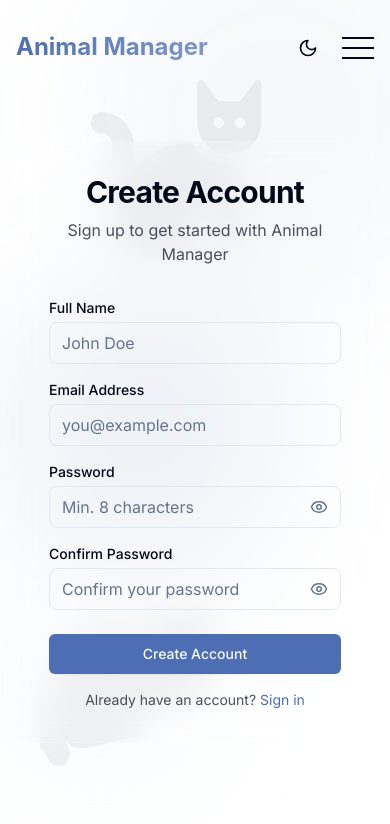
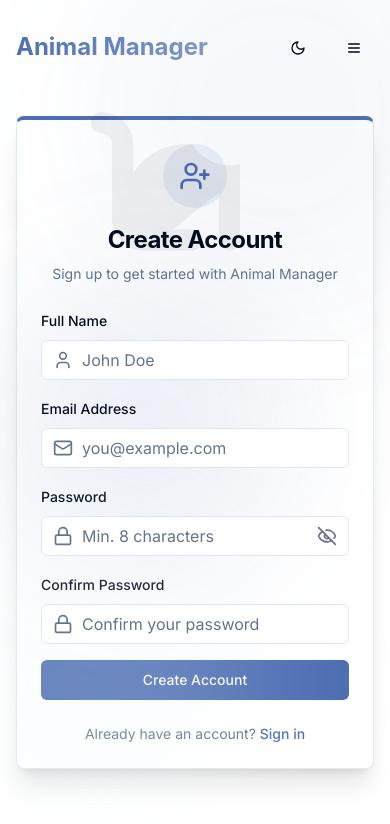
Before and after one commit to nyainda/animal-haven-manager, a React (Vite) app: page /register in a window 390 px wide. Shown: the top 824 px of the page. Built offline with nearby package versions, Linux system fonts and the light colour scheme.

Commit message:
Improve UI for small screens
Improve the look and feel of the menu bar on small screens and enhance the login and register pages.

```diff
--- a/package.json
+++ b/package.json
@@ -46,6 +46,7 @@
     "cmdk": "^1.0.0",
     "date-fns": "^4.1.0",
     "embla-carousel-react": "^8.3.0",
+    "framer-motion": "^12.4.10",
     "input-otp": "^1.2.4",
     "lucide-react": "^0.462.0",
     "next-themes": "^0.3.0",
--- a/src/components/Navbar.tsx
+++ b/src/components/Navbar.tsx
@@ -2,8 +2,10 @@
 import React, { useState, useEffect } from 'react';
 import { Link, useLocation } from 'react-router-dom';
 import { cn } from '@/lib/utils';
-import { Moon, Sun } from 'lucide-react';
+import { Moon, Sun, Menu, X, ChevronRight } from 'lucide-react';
 import { useTheme } from '../contexts/ThemeContext';
+import { Button } from '@/components/ui/button';
+import { motion, AnimatePresence } from 'framer-motion';
 
 const Navbar: React.FC = () => {
   const [scrolled, setScrolled] = useState(false);
@@ -37,7 +39,7 @@ const Navbar: React.FC = () => {
     <header
       className={cn(
         "fixed top-0 left-0 right-0 z-50 transition-all duration-300 w-full py-4",
-        scrolled ? "bg-card/80 backdrop-blur-lg shadow-sm" : "bg-transparent"
+        scrolled ? "bg-card/90 backdrop-blur-lg shadow-sm" : "bg-transparent"
       )}
     >
       <div className="container mx-auto px-4">
@@ -54,9 +56,11 @@ const Navbar: React.FC = () => {
             <NavLink href="/#features" active={false}>Features</NavLink>
             <NavLink href="/login" active={location.pathname === "/login"}>Login</NavLink>
             <NavLink href="/register" active={location.pathname === "/register"}>Register</NavLink>
-            <button
+            <Button
+              variant="ghost"
+              size="icon"
               onClick={toggleTheme}
-              className="p-2 rounded-full hover:bg-muted"
+              className="rounded-full"
               aria-label="Toggle theme"
             >
               {theme === 'dark' ? (
@@ -64,14 +68,16 @@ const Navbar: React.FC = () => {
               ) : (
                 <Moon className="h-5 w-5" />
               )}
-            </button>
+            </Button>
           </nav>
 
           {/* Mobile menu button */}
           <div className="md:hidden flex items-center space-x-4">
-            <button
+            <Button
+              variant="ghost"
+              size="icon"
               onClick={toggleTheme}
-              className="p-2 rounded-full hover:bg-muted"
+              className="rounded-full"
               aria-label="Toggle theme"
             >
               {theme === 'dark' ? (
@@ -79,43 +85,43 @@ const Navbar: React.FC = () => {
               ) : (
                 <Moon className="h-5 w-5" />
               )}
-            </button>
+            </Button>
 
-            <button
-              className="flex items-center"
+            <Button
+              variant="ghost"
+              size="icon"
               onClick={toggleMenu}
               aria-label={isMenuOpen ? "Close menu" : "Open menu"}
+              className="text-foreground"
             >
-              <div className="space-y-2">
-                <span className={cn(
-                  "block w-8 h-0.5 bg-foreground transition-all duration-300",
-                  isMenuOpen && "translate-y-2.5 rotate-45"
-                )}></span>
-                <span className={cn(
-                  "block w-8 h-0.5 bg-foreground transition-all duration-300",
-                  isMenuOpen && "opacity-0"
-                )}></span>
-                <span className={cn(
-                  "block w-8 h-0.5 bg-foreground transition-all duration-300",
-                  isMenuOpen && "-translate-y-2.5 -rotate-45"
-                )}></span>
-              </div>
-            </button>
+              {isMenuOpen ? (
+                <X className="h-6 w-6" />
+              ) : (
+                <Menu className="h-6 w-6" />
+              )}
+            </Button>
           </div>
         </div>
 
-        {/* Mobile navigation */}
-        <div className={cn(
-          "md:hidden transition-all duration-300 ease-in-out overflow-hidden",
-          isMenuOpen ? "max-h-60 opacity-100 pt-4" : "max-h-0 opacity-0"
-        )}>
-          <div className="flex flex-col space-y-4 pb-4">
-            <MobileNavLink href="/" active={location.pathname === "/"}>Home</MobileNavLink>
-            <MobileNavLink href="/#features" active={false}>Features</MobileNavLink>
-            <MobileNavLink href="/login" active={location.pathname === "/login"}>Login</MobileNavLink>
-            <MobileNavLink href="/register" active={location.pathname === "/register"}>Register</MobileNavLink>
-          </div>
-        </div>
+        {/* Mobile navigation - improved with animation */}
+        <AnimatePresence>
+          {isMenuOpen && (
+            <motion.div
+              initial={{ opacity: 0, height: 0 }}
+              animate={{ opacity: 1, height: 'auto' }}
+              exit={{ opacity: 0, height: 0 }}
+              transition={{ duration: 0.3 }}
+              className="md:hidden bg-card/90 backdrop-blur-lg rounded-lg mt-4 shadow-lg overflow-hidden"
+            >
+              <div className="py-3 px-4">
+                <MobileNavLink href="/" active={location.pathname === "/"}>Home</MobileNavLink>
+                <MobileNavLink href="/#features" active={false}>Features</MobileNavLink>
+                <MobileNavLink href="/login" active={location.pathname === "/login"}>Login</MobileNavLink>
+                <MobileNavLink href="/register" active={location.pathname === "/register"}>Register</MobileNavLink>
+              </div>
+            </motion.div>
+          )}
+        </AnimatePresence>
       </div>
     </header>
   );
@@ -138,7 +144,7 @@ const NavLink: React.FC<{ href: string; active: boolean; children: React.ReactNo
   );
 };
 
-// Mobile NavLink component
+// Mobile NavLink component - improved with better styling
 const MobileNavLink: React.FC<{ href: string; active: boolean; children: React.ReactNode }> = ({
   href, active, children
 }) => {
@@ -146,11 +152,14 @@ const MobileNavLink: React.FC<{ href: string; active: boolean; children: React.R
     <Link
       to={href}
       className={cn(
-        "block py-2 text-base font-medium transition-colors",
-        active ? "text-primary" : "text-foreground/80 hover:text-foreground"
+        "flex items-center justify-between py-3 px-2 my-1 rounded-md text-base font-medium transition-all",
+        active
+          ? "bg-primary/10 text-primary"
+          : "text-foreground/80 hover:text-foreground hover:bg-muted"
       )}
     >
-      {children}
+      <span>{children}</span>
+      <ChevronRight className="h-4 w-4 opacity-70" />
     </Link>
   );
 };
--- a/src/pages/Login.tsx
+++ b/src/pages/Login.tsx
@@ -1,6 +1,6 @@
-
-import React, { useState } from 'react';
+import React from 'react';
 import { Link } from 'react-router-dom';
+import { User, Lock, Mail, Eye, EyeOff } from 'lucide-react';
 import AuthForm from '@/components/AuthForm';
 import { useAuth } from '@/contexts/AuthContext';
 import Navbar from '@/components/Navbar';
--- a/src/pages/Register.tsx
+++ b/src/pages/Register.tsx
@@ -1,15 +1,69 @@
 
-import React from 'react';
+import React, { useState } from 'react';
 import { Link } from 'react-router-dom';
-import AuthForm from '@/components/AuthForm';
+import { User, Lock, Mail, UserPlus, Eye, EyeOff, AlertCircle } from 'lucide-react';
 import { useAuth } from '@/contexts/AuthContext';
 import Navbar from '@/components/Navbar';
+import {
+  Card,
+  CardContent,
+  CardFooter,
+  CardHeader,
+  CardTitle,
+  CardDescription
+} from '@/components/ui/card';
+import { Input } from '@/components/ui/input';
+import { Button } from '@/components/ui/button';
+import { Label } from '@/components/ui/label';
 
 const Register = () => {
   const { register, loading, error } = useAuth();
+  const [name, setName] = useState('');
+  const [email, setEmail] = useState('');
+  const [password, setPassword] = useState('');
+  const [confirmPassword, setConfirmPassword] = useState('');
+  const [showPassword, setShowPassword] = useState(false);
+  const [formErrors, setFormErrors] = useState<Record<string, string>>({});
 
-  const handleSubmit = (data: any) => {
-    register(data.name, data.email, data.password);
+  const validate = () => {
+    const errors: Record<string, string> = {};
+
+    if (!name) {
+      errors.name = 'Full name is required';
+    }
+
+    if (!email) {
+      errors.email = 'Email is required';
+    } else if (!/\S+@\S+\.\S+/.test(email)) {
+      errors.email = 'Email is invalid';
+    }
+
+    if (!password) {
+      errors.password = 'Password is required';
+    } else if (password.length < 8) {
+      errors.password = 'Password must be at least 8 characters';
+    } else if (!/\d/.test(password)) {
+      errors.password = 'Password must contain at least one number';
+    } else if (!/[!@#$%^&*]/.test(password)) {
+      errors.password = 'Password must contain at least one special character';
+    }
+
+    if (!confirmPassword) {
+      errors.confirmPassword = 'Please confirm your password';
+    } else if (password !== confirmPassword) {
+      errors.confirmPassword = 'Passwords do not match';
+    }
+
+    setFormErrors(errors);
+    return Object.keys(errors).length === 0;
+  };
+
+  const handleSubmit = (e: React.FormEvent) => {
+    e.preventDefault();
+
+    if (validate()) {
+      register(name, email, password);
+    }
   };
 
   return (
@@ -26,40 +80,135 @@ const Register = () => {
           {/* Animal silhouettes */}
           <div className="absolute top-20 left-20 w-48 h-48 opacity-5">
             <svg xmlns="http://www.w3.org/2000/svg" viewBox="0 0 576 512" fill="currentColor">
-              <path d="M320 192h17.1c22.1 38.3 63.5 64 110.9 64c11 0 21.8-1.4 32-4v4 32V480c0 17.7-14.3 32-32 32s-32-14.3-32-32V339.2L280 448h56c17.7 0 32 14.3 32 32s-14.3 32-32 32H192c-53 0-96-43-96-96V192.5c0-16.1-12-29.8-28-31.8l-7.9-1c-17.5-2.2-30-18.2-27.8-35.7s18.2-30 35.7-27.8l7.9 1c48 6 84.1 46.8 84.1 95.3v85.3c34.4-51.7 93.2-85.8 160-85.8zm160 26.5v0c-10 3.5-20.8 5.5-32 5.5c-28.4 0-54-12.4-71.6-32h0c-3.7-4.1-7-8.5-9.9-13.2C357.3 164 352 146.6 352 128v0V32 12 10.7C352 4.8 356.7 .1 362.6 0h.2c3.3 0 6.4 1.6 8.4 4.2l0 .1L384 21.3l27.2 36.3L416 64h64l4.8-6.4L512 21.3 524.8 4.3l0-.1c2-2.6 5.1-4.2 8.4-4.2h.2C539.3 .1 544 4.8 544 10.7V12 32v96c0 17.3-4.6 33.6-12.6 47.6c-11.3 19.8-29.6 35.2-51.4 42.9zM432 128a16 16 0 1 0 -32 0 16 16 0 1 0 32 0zm48 16a16 16 0 1 0 0-32 16 16 0 1 0 0 32z" />
-            </svg>
-          </div>
-
-          <div className="absolute bottom-10 left-10 w-48 h-48 opacity-5">
-            <svg xmlns="http://www.w3.org/2000/svg" viewBox="0 0 576 512" fill="currentColor">
-              <path d="M528.3 61.3c-11.4-42.7-55.3-68-98-56.6L414.9 8.8C397.8 13.4 387.7 31 392.3 48l2.3 8.6c2.8 10.6-3.2 21.5-13.8 24.3L316 94.5c-10.6 2.8-21.5-3.2-24.3-13.8l-2.3-8.6C282.9 54.7 265.2 44.7 248.2 49.2L109.7 82.7C67 94.1 41.7 138 53.1 180.7l8.6 32-177.7 47.4C-118.5 294.6-142.4 321-132.7 339l23.9 44.8c6.5 12.1 18.7 20.1 32.8 20.5c6.3 .2 12.5-1.2 18.2-4c7.6-3.7 15.9-5.8 24.2-5.8c19.9 0 37.4 10.8 46.9 27l14.1 24.8c5.7 10 16.3 16.2 27.8 16.2c3.8 0 7.4-.7 11-2c19-7.1 29-28 22-47L33.2 311.9 51.9 350c11.4 42.7 55.3 68 98 56.6L289.4 373c17.1-4.6 27.2-22.2 22.6-39.2l-8.6-32 154.3-41.2c42.7-11.4 68-55.3 56.6-98l-26.4-98.8 32-8.6c-2.6-9.5-3.5-19.5-2.7-29.6c1.1-12.9 6.4-24.9 15.2-34.5c6.8-7.4 15.3-13 24.8-16.3c14.7-5.1 25-18.9 25-34.9c0-20.2-16.4-36.6-36.6-36.6H556c-14.1 0-26.3 8-32.4 19.7c-1.3 2.5-3 4.7-5.3 6.5c-4.2 3.4-9.5 5.3-15.1 5.3c-1.6 0-3.2-.2-4.7-.5c-30.1-6.7-47.6 24.5-26.2 48c24.1 26.5 21.4 68.2-7.4 91c-33.2 26.2-81.8 13.3-97.8-26.3c-8.8-21.8 2.1-47 24.5-56.7c13.4-5.8 15.8-23.5 4.8-33.1c-2.3-2-4.9-3.6-7.7-4.8c-8.2-3.4-17.6-2.8-25.2 1.9c-9.4 5.9-17.3 14.1-22.2 24.8L328 116z" />
+              <path d="M320 192h17.1c22.1 38.3 63.5 64 110.9 64c11 0 21.8-1.4 32-4v4 32V480c0 17.7-14.3 32-32 32s-32-14.3-32-32V339.2L280 448h56c17.7 0 32 14.3 32 32s-14.3 32-32 32H192c-53 0-96-43-96-96V192.5c0-16.1-12-29.8-28-31.8l-7.9-1c-17.5-2.2-30-18.2-27.8-35.7s18.2-30 35.7-27.8l7.9 1c48 6 84.1 46.8 84.1 95.3v85.3c34.4-51.7 93.2-85.8 160-85.8z" />
             </svg>
           </div>
         </div>
 
-        <div className="glass max-w-md w-full mx-4 p-8 md:p-10 z-10 animate-scale-in">
-          <div className="text-center mb-8">
-            <h1 className="text-3xl font-bold mb-2">Create Account</h1>
-            <p className="text-foreground/70">Sign up to get started with Animal Manager</p>
-          </div>
+        <Card className="w-full max-w-md mx-4 shadow-xl border-t-4 border-t-primary animate-scale-in">
+          <CardHeader className="space-y-2 text-center">
+            <div className="mx-auto bg-primary/10 p-3 rounded-full w-16 h-16 flex items-center justify-center mb-2">
+              <UserPlus className="h-8 w-8 text-primary" />
+            </div>
+            <CardTitle className="text-2xl font-bold">Create Account</CardTitle>
+            <CardDescription>Sign up to get started with Animal Manager</CardDescription>
+          </CardHeader>
 
-          <AuthForm
-            type="register"
-            onSubmit={handleSubmit}
-            loading={loading}
-            error={error || undefined}
-          >
-            <div className="mt-6 text-center text-sm">
-              <span className="text-foreground/70">Already have an account? </span>
+          <CardContent>
+            <form onSubmit={handleSubmit} className="space-y-4">
+              {error && (
+                <div className="p-3 rounded-lg bg-destructive/10 text-destructive text-sm flex items-center">
+                  <AlertCircle className="h-4 w-4 mr-2" />
+                  {error}
+                </div>
+              )}
+
+              <div className="space-y-2">
+                <Label htmlFor="name">Full Name</Label>
+                <div className="relative">
+                  <div className="absolute inset-y-0 left-0 pl-3 flex items-center pointer-events-none">
+                    <User className="h-5 w-5 text-muted-foreground" />
+                  </div>
+                  <Input
+                    id="name"
+                    type="text"
+                    placeholder="John Doe"
+                    value={name}
+                    onChange={(e) => setName(e.target.value)}
+                    className="pl-10"
+                    required
+                  />
+                </div>
+                {formErrors.name && <p className="text-destructive text-sm mt-1">{formErrors.name}</p>}
+              </div>
+
+              <div className="space-y-2">
+                <Label htmlFor="email">Email Address</Label>
+                <div className="relative">
+                  <div className="absolute inset-y-0 left-0 pl-3 flex items-center pointer-events-none">
+                    <Mail className="h-5 w-5 text-muted-foreground" />
+                  </div>
+                  <Input
+                    id="email"
+                    type="email"
+                    placeholder="you@example.com"
+                    value={email}
+                    onChange={(e) => setEmail(e.target.value)}
+                    className="pl-10"
+                    required
+                  />
+                </div>
+                {formErrors.email && <p className="text-destructive text-sm mt-1">{formErrors.email}</p>}
+              </div>
+
+              <div className="space-y-2">
+                <Label htmlFor="password">Password</Label>
+                <div className="relative">
+                  <div className="absolute inset-y-0 left-0 pl-3 flex items-center pointer-events-none">
+                    <Lock className="h-5 w-5 text-muted-foreground" />
+                  </div>
+                  <Input
+                    id="password"
+                    type={showPassword ? "text" : "password"}
+                    placeholder="Min. 8 characters"
+                    value={password}
+                    onChange={(e) => setPassword(e.target.value)}
+                    className="pl-10 pr-10"
+                    required
+                  />
+                  <button
+                    type="button"
+                    className="absolute inset-y-0 right-0 flex items-center pr-3 text-muted-foreground hover:text-foreground"
+                    onClick={() => setShowPassword(!showPassword)}
+                    tabIndex={-1}
+                  >
+                    {showPassword ? <Eye className="h-5 w-5" /> : <EyeOff className="h-5 w-5" />}
+                  </button>
+                </div>
+                {formErrors.password && <p className="text-destructive text-sm mt-1">{formErrors.password}</p>}
+              </div>
+
+              <div className="space-y-2">
+                <Label htmlFor="confirmPassword">Confirm Password</Label>
+                <div className="relative">
+                  <div className="absolute inset-y-0 left-0 pl-3 flex items-center pointer-events-none">
+                    <Lock className="h-5 w-5 text-muted-foreground" />
+                  </div>
+                  <Input
+                    id="confirmPassword"
+                    type={showPassword ? "text" : "password"}
+                    placeholder="Confirm your password"
+                    value={confirmPassword}
+                    onChange={(e) => setConfirmPassword(e.target.value)}
+                    className="pl-10"
+                    required
+                  />
+                </div>
+                {formErrors.confirmPassword && <p className="text-destructive text-sm mt-1">{formErrors.confirmPassword}</p>}
+              </div>
+
+              <Button
+                type="submit"
+                className="w-full mt-2"
+                disabled={loading}
+              >
+                {loading ? 'Creating Account...' : 'Create Account'}
+              </Button>
+            </form>
+          </CardContent>
+
+          <CardFooter className="flex justify-center">
+            <div className="text-center text-sm">
+              <span className="text-muted-foreground">Already have an account? </span>
               <Link
                 to="/login"
-                className="text-primary hover:text-primary/80 transition-colors"
+                className="text-primary hover:text-primary/80 transition-colors font-medium"
               >
                 Sign in
               </Link>
             </div>
-          </AuthForm>
-        </div>
+          </CardFooter>
+        </Card>
       </div>
     </div>
   );
```
Also changed, not shown: 1 other file (tests, documents, lock files or other folders).
